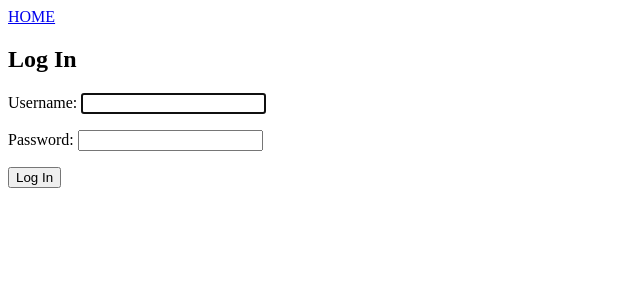
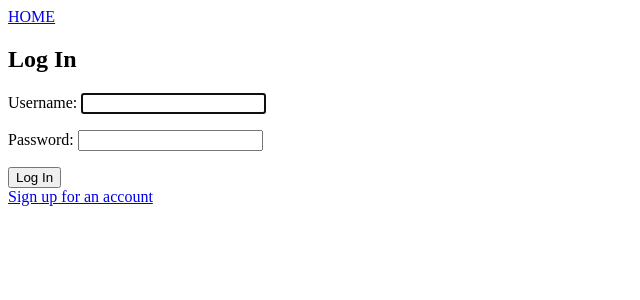
Before and after one commit to SazikQ/RateMyResidence, a Django app: page /accounts/login/ in a window 1280 px wide. Shown: the top 300 px of the page, without its empty margins (0-640 px from the left). Run offline with Django 4.2, Linux system fonts and the light colour scheme.

Commit message:
added sign up link to sign in page

```diff
--- a/templates/registration/login.html
+++ b/templates/registration/login.html
@@ -10,4 +10,5 @@
   {{ form.as_p }}
   <button type="submit">Log In</button>
 </form>
+<a class = "btn" href = "{% url 'signup'%}" role = "button">Sign up for an account</a>
 {% endblock %}
```
